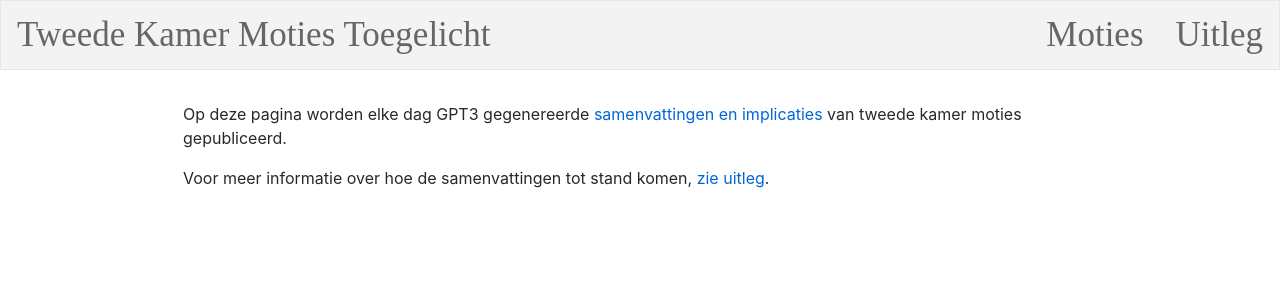
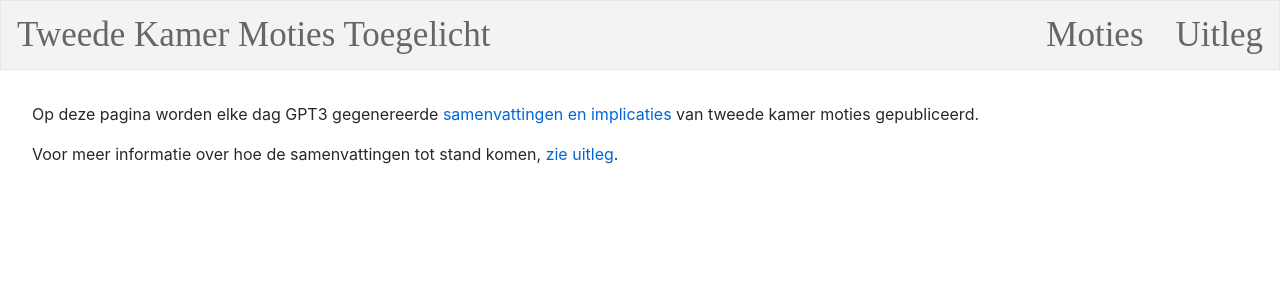
Before and after one commit to DavidZomerdijk/moties-toegelicht, a Jekyll site: the page built from readme_orgineel.md, in a window 1280 px wide. Shown: the top 300 px of the page. Built offline with Jekyll 4.4.1, drawn with Linux system fonts in a browser that asks for light colours; our own code applies the rules of GitHub Pages for plain Markdown files.

```diff
--- a/_layouts/default.html
+++ b/_layouts/default.html
@@ -25,7 +25,8 @@ body {
  */
 .markdown-body {
   box-sizing: border-box;
-  width: 978px;
+  /*width: 978px;*/
+  width: 1400px;
   margin: 0 auto;
   padding: 32px;
 }
```
